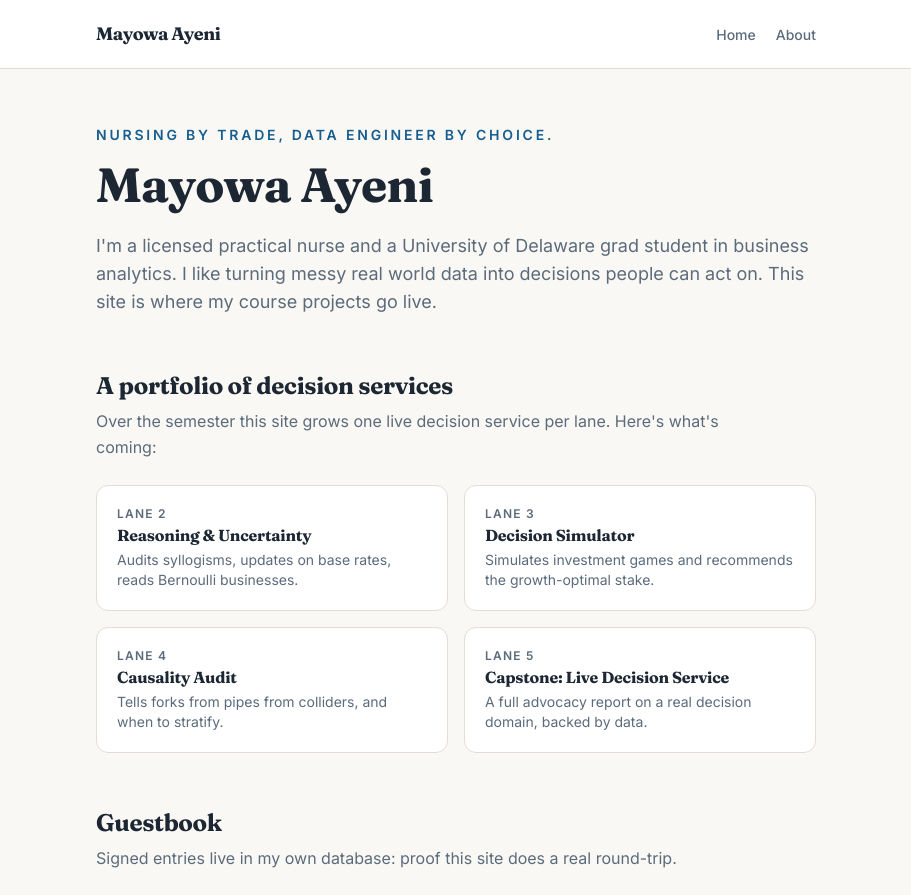
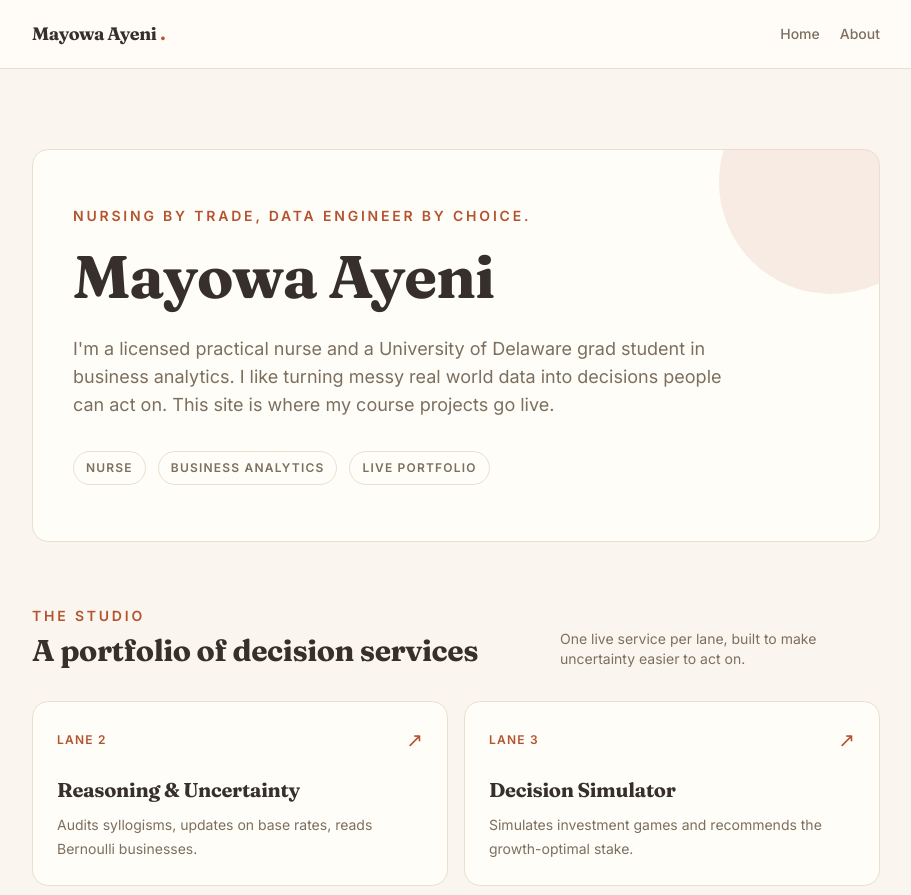
Before and after one commit to Mayeni97/my-site, a Next.js app: page / in a window 1280 px wide. Shown: the top 895 px of the page, without its empty margins (184-1095 px from the left). Built offline with nearby package versions, Linux system fonts and the light colour scheme; no server answers; the database is empty.

Commit message:
feat: give portfolio a distinctive editorial visual system

```diff
--- a/src/app/about/page.tsx
+++ b/src/app/about/page.tsx
@@ -9,13 +9,14 @@ export const metadata = { title: `About — ${profile.displayName}` };
  */
 export default function AboutPage() {
   return (
-    <main className="mx-auto max-w-3xl px-6 py-14">
-      <div className="flex flex-col gap-10 sm:flex-row">
+    <main className="mx-auto max-w-4xl px-6 py-14 sm:py-20">
+      <div className="rounded-2xl border border-line bg-surface p-6 sm:p-10">
+        <div className="flex flex-col gap-10 sm:flex-row sm:items-center">
         {/* eslint-disable-next-line @next/next/no-img-element */}
         <img
           src={profile.photoPath}
           alt={profile.displayName}
-          className="h-56 w-56 shrink-0 rounded-2xl border border-line object-cover"
+          className="h-56 w-56 shrink-0 rounded-2xl border border-line object-cover shadow-lg shadow-accent/10"
         />
         <div>
           <h1 className="text-4xl font-bold">{profile.displayName}</h1>
@@ -23,6 +24,7 @@ export default function AboutPage() {
             From <span className="font-semibold text-ink">{profile.hometown}</span>
           </p>
           <p className="mt-5 max-w-prose">{profile.bio}</p>
+        </div>
         </div>
       </div>
 
--- a/src/app/globals.css
+++ b/src/app/globals.css
@@ -28,6 +28,25 @@ body {
   -webkit-font-smoothing: antialiased;
 }
 
+::selection {
+  background: var(--accent);
+  color: var(--accent-ink);
+}
+
+a,
+button,
+input {
+  transition: color 180ms ease, background-color 180ms ease, border-color 180ms ease,
+    box-shadow 180ms ease, transform 180ms ease, opacity 180ms ease;
+}
+
+button:focus-visible,
+a:focus-visible,
+input:focus-visible {
+  outline: 3px solid color-mix(in srgb, var(--accent) 35%, transparent);
+  outline-offset: 3px;
+}
+
 h1,
 h2,
 h3 {
--- a/src/app/layout.tsx
+++ b/src/app/layout.tsx
@@ -30,12 +30,12 @@ export default function RootLayout({ children }: { children: ReactNode }) {
   return (
     <html lang="en" className={fontVariables} style={themeVars}>
       <body className="flex min-h-screen flex-col">
-        <header className="border-b border-line bg-surface">
-          <div className="mx-auto flex max-w-3xl items-baseline justify-between px-6 py-5">
-            <Link href="/" className="font-heading text-lg font-bold tracking-tight">
-              {profile.displayName}
+        <header className="border-b border-line bg-surface/90 backdrop-blur">
+          <div className="mx-auto flex max-w-4xl items-center justify-between px-6 py-5">
+            <Link href="/" className="font-heading text-lg font-bold tracking-tight hover:text-accent">
+              {profile.displayName}<span className="ml-1 text-accent">.</span>
             </Link>
-            <nav className="flex gap-5 text-sm font-medium text-muted">
+            <nav className="flex items-center gap-5 text-sm font-medium text-muted">
               <Link href="/" className="transition hover:text-accent">
                 Home
               </Link>
@@ -47,7 +47,7 @@ export default function RootLayout({ children }: { children: ReactNode }) {
         </header>
         <div className="flex-1">{children}</div>
         <footer className="border-t border-line">
-          <div className="mx-auto max-w-3xl px-6 py-6 text-sm text-muted">
+          <div className="mx-auto max-w-4xl px-6 py-8 text-sm text-muted">
             <p>
               {profile.displayName} · a portfolio of decision services ·{" "}
               <span className="text-accent">Good Decisions at Any Scale</span>
--- a/src/app/page.tsx
+++ b/src/app/page.tsx
@@ -37,41 +37,55 @@ const SERVICES = [
 
 export default function HomePage() {
   return (
-    <main className="mx-auto max-w-3xl px-6 py-14">
+    <main className="mx-auto max-w-4xl px-6 py-14 sm:py-20">
       {/* ── Hero ─────────────────────────────────────────────────────── */}
-      <p className="text-sm font-semibold uppercase tracking-[0.2em] text-accent">
-        {profile.tagline}
-      </p>
-      <h1 className="mt-3 text-5xl font-bold">{profile.displayName}</h1>
-      <p className="mt-5 max-w-prose text-lg text-muted">{profile.bio}</p>
+      <section className="relative overflow-hidden rounded-2xl border border-line bg-surface px-6 py-10 sm:px-10 sm:py-14">
+        <div aria-hidden className="absolute -right-16 -top-20 h-56 w-56 rounded-full bg-accent opacity-10" />
+        <div className="relative max-w-2xl">
+          <p className="text-sm font-semibold uppercase tracking-[0.2em] text-accent">
+            {profile.tagline}
+          </p>
+          <h1 className="mt-4 text-5xl font-bold tracking-tight sm:text-6xl">{profile.displayName}</h1>
+          <p className="mt-6 max-w-prose text-lg text-muted">{profile.bio}</p>
+          <div className="mt-8 flex flex-wrap gap-3 text-xs font-semibold uppercase tracking-widest text-muted">
+            <span className="rounded-full border border-line px-3 py-2">Nurse</span>
+            <span className="rounded-full border border-line px-3 py-2">Business analytics</span>
+            <span className="rounded-full border border-line px-3 py-2">Live portfolio</span>
+          </div>
+        </div>
+      </section>
 
       {/* ── Portfolio of decision services ───────────────────────────── */}
-      <section className="mt-14">
-        <h2 className="text-2xl font-bold">A portfolio of decision services</h2>
-        <p className="mt-2 max-w-prose text-muted">
-          Over the semester this site grows one live decision service per lane. Here&apos;s
-          what&apos;s coming:
-        </p>
-        <ul className="mt-6 grid gap-4 sm:grid-cols-2">
+      <section className="mt-16">
+        <div className="flex flex-wrap items-end justify-between gap-3">
+          <div>
+            <p className="text-sm font-semibold uppercase tracking-[0.2em] text-accent">The studio</p>
+            <h2 className="mt-2 text-3xl font-bold">A portfolio of decision services</h2>
+          </div>
+          <p className="max-w-xs text-sm text-muted">One live service per lane, built to make uncertainty easier to act on.</p>
+        </div>
+        <ul className="mt-8 grid gap-4 sm:grid-cols-2">
           {SERVICES.map((s) => (
-            <li key={s.lane} className="rounded-xl border border-line bg-surface p-5">
-              <p className="text-xs font-semibold uppercase tracking-widest text-muted">
-                Lane {s.lane}
-              </p>
-              <h3 className="mt-1 font-bold">
-                <Link href={s.href} className="transition hover:text-accent">
+            <li key={s.lane} className="group rounded-2xl border border-line bg-surface p-6 hover:-translate-y-1 hover:border-accent hover:shadow-lg hover:shadow-accent/10">
+              <div className="flex items-center justify-between">
+                <p className="text-xs font-semibold uppercase tracking-widest text-accent">Lane {s.lane}</p>
+                <span aria-hidden className="text-xl text-accent transition group-hover:translate-x-1">↗</span>
+              </div>
+              <h3 className="mt-6 text-xl font-bold">
+                <Link href={s.href} className="transition group-hover:text-accent">
                   {s.title}
                 </Link>
               </h3>
-              <p className="mt-1.5 text-sm text-muted">{s.blurb}</p>
+              <p className="mt-3 text-sm leading-6 text-muted">{s.blurb}</p>
             </li>
           ))}
         </ul>
       </section>
 
       {/* ── Guestbook: the live database round-trip ──────────────────── */}
-      <section className="mt-14">
-        <h2 className="text-2xl font-bold">Guestbook</h2>
+      <section className="mt-16">
+        <p className="text-sm font-semibold uppercase tracking-[0.2em] text-accent">Leave a mark</p>
+        <h2 className="mt-2 text-3xl font-bold">Guestbook</h2>
         <p className="mt-2 max-w-prose text-muted">
           Signed entries live in my own database: proof this site does a real round-trip.
         </p>
--- a/src/components/Guestbook.tsx
+++ b/src/components/Guestbook.tsx
@@ -60,7 +60,7 @@ export function Guestbook() {
 
   return (
     <div className="mt-6">
-      <form onSubmit={sign} className="rounded-xl border border-line bg-surface p-5">
+      <form onSubmit={sign} className="rounded-2xl border border-line bg-surface p-6 shadow-sm">
         <div className="flex flex-col gap-3 sm:flex-row">
           <input
             required
@@ -79,7 +79,7 @@ export function Guestbook() {
           <button
             type="submit"
             disabled={busy}
-            className="rounded-lg bg-accent px-5 py-2 text-sm font-semibold text-accent-ink transition hover:opacity-90 disabled:opacity-50"
+            className="rounded-lg bg-accent px-5 py-2 text-sm font-semibold text-accent-ink transition hover:-translate-y-0.5 hover:opacity-90 disabled:opacity-50"
           >
             {busy ? "Signing…" : "Sign"}
           </button>
--- a/src/theme.ts
+++ b/src/theme.ts
@@ -13,7 +13,7 @@
  * One word from: "regatta" | "dune" | "orchard" | "noir"
  * (Or invent your own: copy a palette below, change the colors, name it.)
  */
-export const paletteChoice = "regatta";
+export const paletteChoice = "dune";
 
 /** ── 2. Pick your font pairing ─────────────────────────────────────────
  * One word from: "editorial" | "geometric" | "classic"
@@ -27,7 +27,7 @@ export const fontChoice = "editorial";
  * Set to any CSS color (e.g. "#c2410c" or "rebeccapurple") to replace the
  * palette's accent with your own. Leave as null to use the palette's.
  */
-export const accentOverride: string | null = null;
+export const accentOverride: string | null = "#b4532f";
 
 // ───────────────────────────────────────────────────────────────────────
 // The palettes. Each is a complete, coherent scheme with accessible
```
